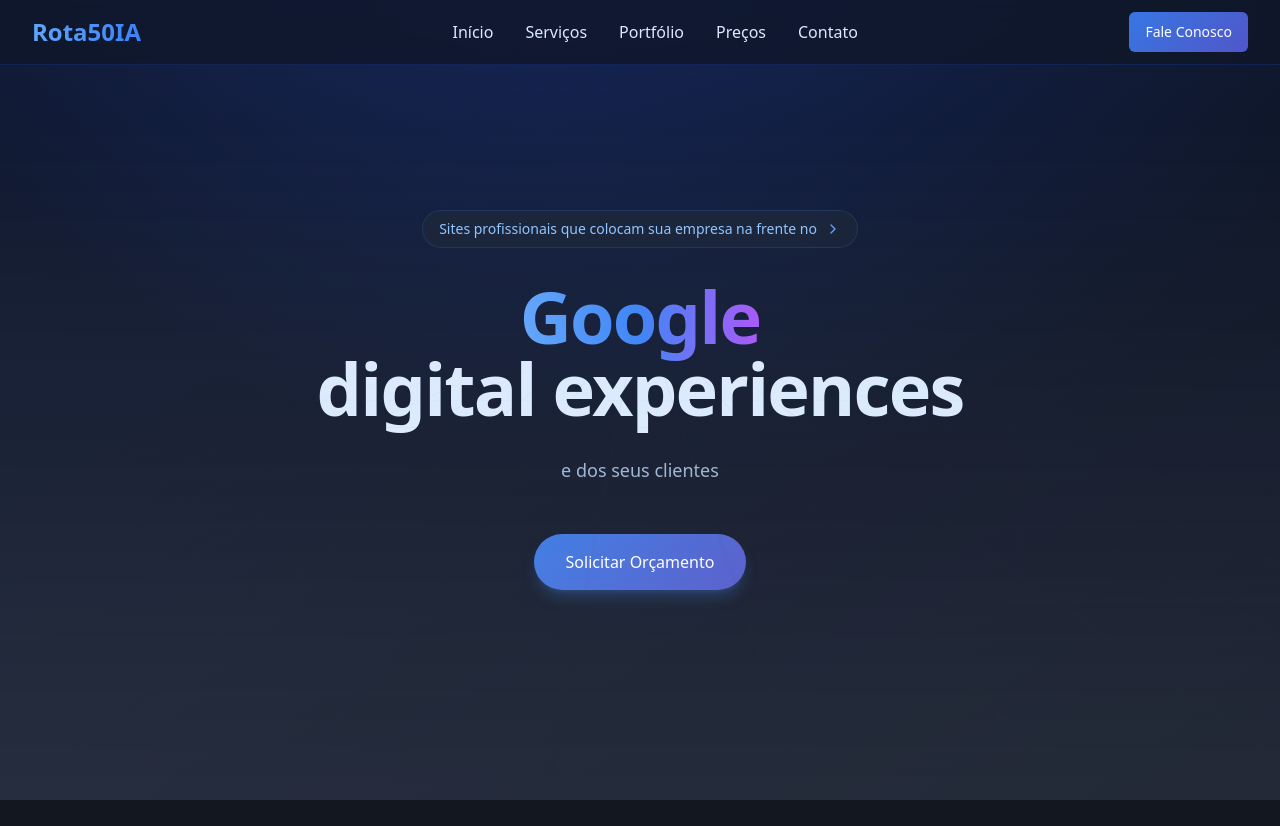
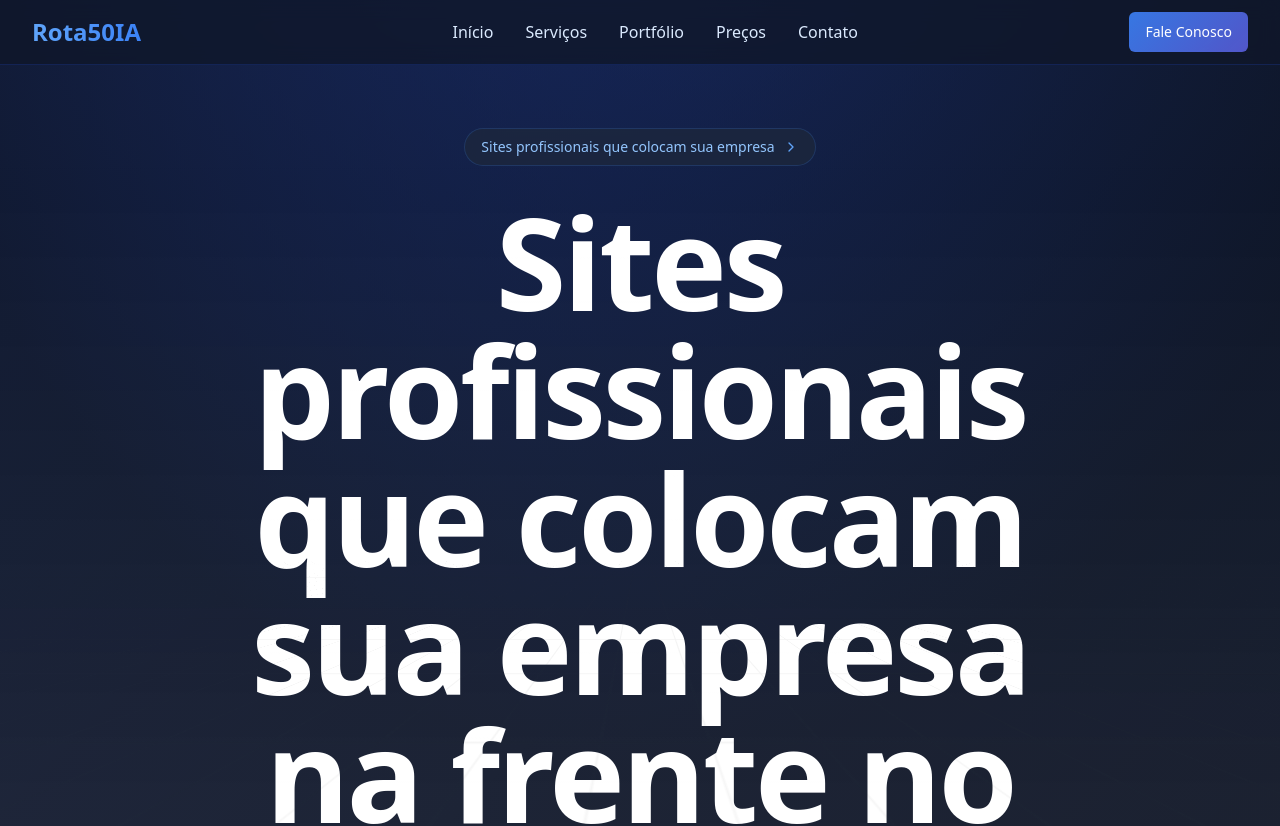
Before and after one commit to edilson-morais/sites-profissionais-rota50ia-edit, a React (Vite) app: page / in a window 1280 px wide. Shown: the top 826 px of the page. Built offline with nearby package versions, Linux system fonts and the light colour scheme.

Commit message:
Update hero section text
Update hero section text to be larger and match the provided image, while maintaining the current design and gradient effects.

```diff
--- a/src/components/ui/hero-section-dark.tsx
+++ b/src/components/ui/hero-section-dark.tsx
@@ -105,14 +105,14 @@ const HeroSection = React.forwardRef<HTMLDivElement, HeroSectionProps>(
                 <ChevronRight className="w-4 h-4 text-blue-400" />
               </div>
 
-              {/* Main title with blue gradients */}
-              <h1 className="text-5xl md:text-7xl font-bold tracking-tight leading-tight">
+              {/* Main title with blue gradients - Extra Large */}
+              <h1 className="text-6xl md:text-8xl lg:text-9xl xl:text-[8rem] font-bold tracking-tight leading-tight">
+                <span className="text-white">{title}</span>
+                <br />
                 <span className="text-white">{subtitle.regular}</span>
                 <span className="bg-gradient-to-r from-blue-400 via-blue-500 to-purple-500 bg-clip-text text-transparent">
                   {subtitle.gradient}
                 </span>
-                <br />
-                <span className="text-blue-100">digital experiences</span>
               </h1>
 
               {/* Description */}
--- a/src/components/ui/hero-section-demo.tsx
+++ b/src/components/ui/hero-section-demo.tsx
@@ -4,9 +4,9 @@ function HeroSectionDemo() {
   return (
     <div className="animate-fade-in">
       <HeroSection
-        title="Sites profissionais que colocam sua empresa na frente no"
+        title="Sites profissionais que colocam sua empresa"
         subtitle={{
-          regular: "",
+          regular: "na frente no ",
           gradient: "Google",
         }}
         description="e dos seus clientes"
```
